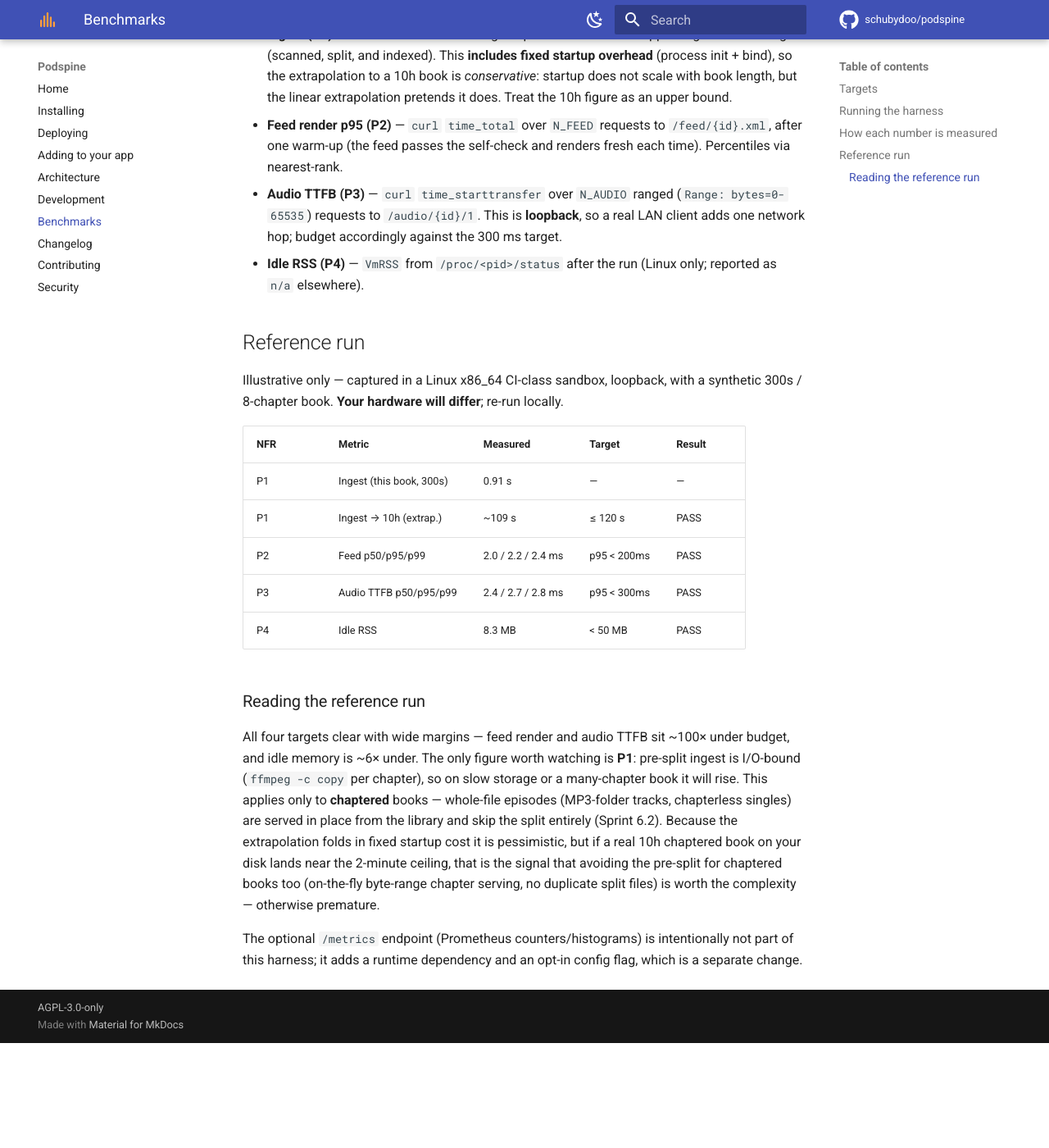
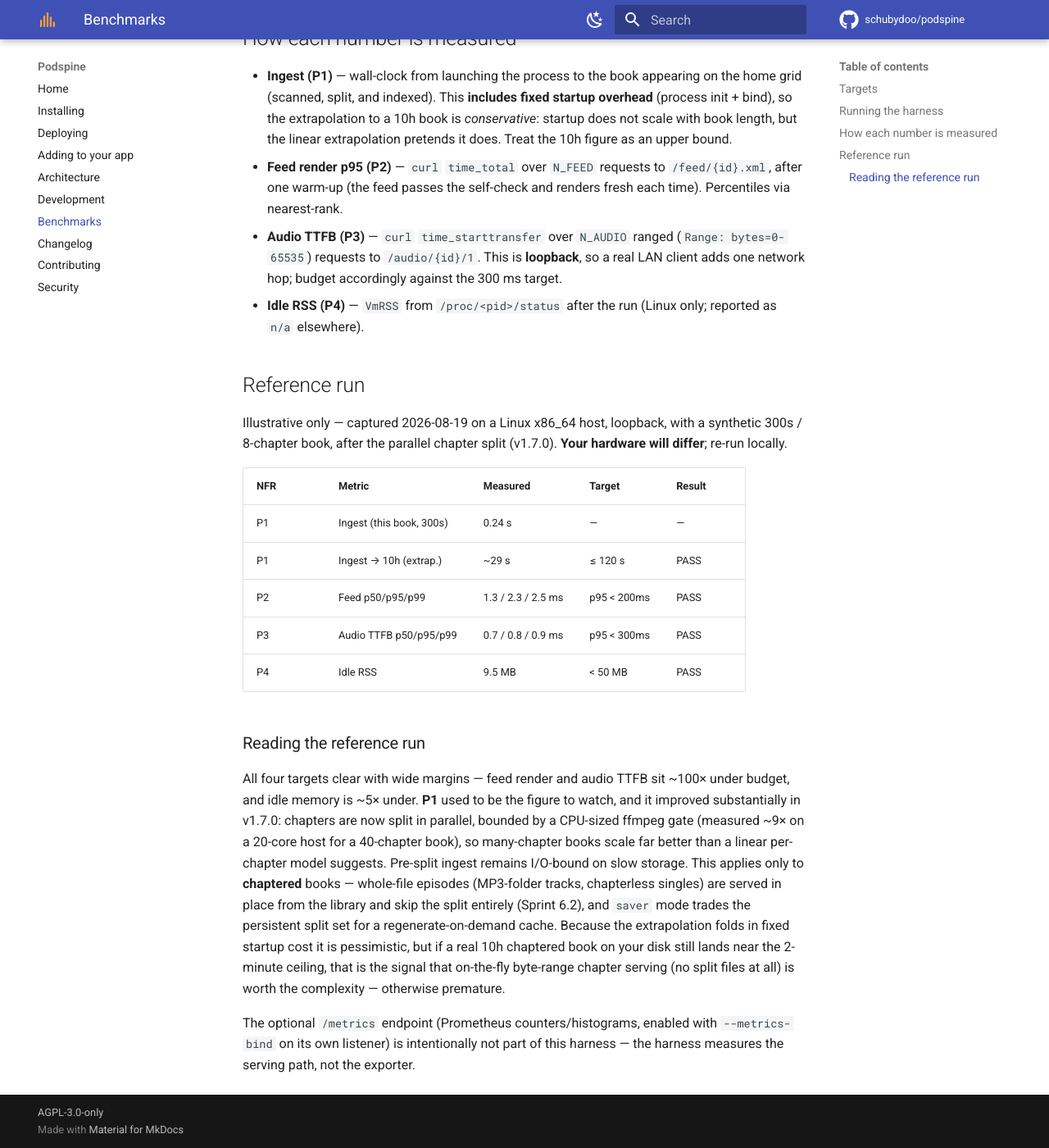
Before and after one commit to schubydoo/podspine, an MkDocs documentation site: the page built from docs/benchmarks.md, in a window 1280 px wide and 1400 px high, scrolled down 1514 px. Shown: the whole window at 82% size. Built offline with MkDocs 1.6.1 and Material for MkDocs 9.7.7, drawn with Linux system fonts in a browser that asks for light colours; comment, search, counter and statistics services are not loaded; the version menu is left out; before the commit the page ends 2786 px from its top, so only the background shows below that; some of the changed text lies outside the part shown.

Commit message:
docs: reconcile documentation with the code after the 1.7.x changes
Fixes all 18 stale claims from a whole-repo doc audit (every claim
verified against code; audit trail kept locally):

- ARCHITECTURE: there is no feed_token table (feed_id is a column on
  book); serving spans TWO trusted roots since serve-in-place — the
  data dir and the read-only library — and the security invariant now
  says so; 'never re-encoded' qualified by the opt-in PODSPINE_TRANSCODE
  exception; route table gains /cover/{id}/thumb and /theme/{mode};
  test-support crate noted.
- DEVELOPMENT: workspace tree gains metrics + test-support; the CI
  section now describes the real ci.yml layout (lint, nextest→JUnit→
  Codecov test matrix, informational Windows leg, 90% coverage floor,
  supply-chain, aggregator) instead of a nonexistent 'quality' job;
  pre-push hook stage documented; clippy command matches CI's gate.
- CONTRIBUTING + PR template: clippy/test commands match CI strictness;
  the template asks for a changeset fragment instead of hand-editing
  the generated CHANGELOG.
- DEPLOYMENT: surface-split table gains /subscribe/{id},
  /cover/{id}/thumb, and POST /theme/{mode}.
- README: the scoop one-liner includes the required bucket-add.
- SECURITY: drop 'pre-1.0' (we're at 1.7.0).
- benchmarks: fresh reference run (2026-08-19, post-parallel-split):
  ingest 0.91s → 0.24s for the 300s/8-chapter book, 10h extrapolation
  ~109s → ~29s; transcoding and saver mode described as shipped opt-ins
  rather than future v2 work; /metrics described in the present tense.

Co-Authored-By: Claude Fable 5 <noreply@anthropic.com>

```diff
--- a/docs/benchmarks.md
+++ b/docs/benchmarks.md
@@ -7,9 +7,11 @@ This is the measurement half of the Sprint 5 performance-validation work — it
 checks Podspine against the four performance targets in the [table below](#targets)
 (ingest time, feed render p95, audio time-to-first-byte, and idle memory).
 The point is not to publish a leaderboard — it is to answer one question before
-any v2 efficiency work (on-the-fly splitting, transcoding) is built: **are the
-NFR targets already met, or is there a real bottleneck to fix?** Run the harness
-on the box you actually deploy to and let the numbers decide.
+any further efficiency work is built: **are the NFR targets already met, or is
+there a real bottleneck to fix?** (Opt-in transcoding — `PODSPINE_TRANSCODE` —
+and `saver` mode's regenerate-on-demand chapter cache have since shipped; what
+remains hypothetical is byte-range chapter serving with no split files at all.)
+Run the harness on the box you actually deploy to and let the numbers decide.
 
 ## Targets
 
@@ -67,30 +69,35 @@ DURATION_SEC=3600 CHAPTERS=40 N_FEED=500 scripts/bench.sh
 
 ## Reference run
 
-Illustrative only — captured in a Linux x86_64 CI-class sandbox, loopback, with a
-synthetic 300s / 8-chapter book. **Your hardware will differ**; re-run locally.
+Illustrative only — captured 2026-08-19 on a Linux x86_64 host, loopback, with a
+synthetic 300s / 8-chapter book, after the parallel chapter split (v1.7.0).
+**Your hardware will differ**; re-run locally.
 
 | NFR | Metric                   | Measured           | Target      | Result |
 |-----|--------------------------|--------------------|-------------|--------|
-| P1  | Ingest (this book, 300s) | 0.91 s             | —           | —      |
-| P1  | Ingest → 10h (extrap.)   | ~109 s             | ≤ 120 s     | PASS   |
-| P2  | Feed p50/p95/p99         | 2.0 / 2.2 / 2.4 ms | p95 < 200ms | PASS   |
-| P3  | Audio TTFB p50/p95/p99   | 2.4 / 2.7 / 2.8 ms | p95 < 300ms | PASS   |
-| P4  | Idle RSS                 | 8.3 MB             | < 50 MB     | PASS   |
+| P1  | Ingest (this book, 300s) | 0.24 s             | —           | —      |
+| P1  | Ingest → 10h (extrap.)   | ~29 s              | ≤ 120 s     | PASS   |
+| P2  | Feed p50/p95/p99         | 1.3 / 2.3 / 2.5 ms | p95 < 200ms | PASS   |
+| P3  | Audio TTFB p50/p95/p99   | 0.7 / 0.8 / 0.9 ms | p95 < 300ms | PASS   |
+| P4  | Idle RSS                 | 9.5 MB             | < 50 MB     | PASS   |
 
 ### Reading the reference run
 
 All four targets clear with wide margins — feed render and audio TTFB sit ~100×
-under budget, and idle memory is ~6× under. The only figure worth watching is
-**P1**: pre-split ingest is I/O-bound (`ffmpeg -c copy` per chapter), so on slow
-storage or a many-chapter book it will rise. This applies only to **chaptered**
-books — whole-file episodes (MP3-folder tracks, chapterless singles) are served in
-place from the library and skip the split entirely (Sprint 6.2). Because the
-extrapolation folds in fixed startup cost it is pessimistic, but if a real 10h
-chaptered book on your disk lands near the 2-minute ceiling, that is the signal
-that avoiding the pre-split for chaptered books too (on-the-fly byte-range chapter
-serving, no duplicate split files) is worth the complexity — otherwise premature.
+under budget, and idle memory is ~5× under. **P1** used to be the figure to
+watch, and it improved substantially in v1.7.0: chapters are now split in
+parallel, bounded by a CPU-sized ffmpeg gate (measured ~9× on a 20-core host for
+a 40-chapter book), so many-chapter books scale far better than a linear
+per-chapter model suggests. Pre-split ingest remains I/O-bound on slow storage.
+This applies only to **chaptered** books — whole-file episodes (MP3-folder
+tracks, chapterless singles) are served in place from the library and skip the
+split entirely (Sprint 6.2), and `saver` mode trades the persistent split set
+for a regenerate-on-demand cache. Because the extrapolation folds in fixed
+startup cost it is pessimistic, but if a real 10h chaptered book on your disk
+still lands near the 2-minute ceiling, that is the signal that on-the-fly
+byte-range chapter serving (no split files at all) is worth the complexity —
+otherwise premature.
 
-The optional `/metrics` endpoint (Prometheus counters/histograms) is intentionally
-not part of this harness; it adds a runtime dependency and an opt-in config flag,
-which is a separate change.
+The optional `/metrics` endpoint (Prometheus counters/histograms, enabled with
+`--metrics-bind` on its own listener) is intentionally not part of this harness —
+the harness measures the serving path, not the exporter.
```
Also changed, not shown: CONTRIBUTING.md (+2 -2 lines), README.md (+3 -2 lines), SECURITY.md (+2 -2 lines), docs/ARCHITECTURE.md (+18 -10 lines), docs/DEPLOYMENT.md (+2 -2 lines), docs/DEVELOPMENT.md (+21 -10 lines), .github/PULL_REQUEST_TEMPLATE.md.
